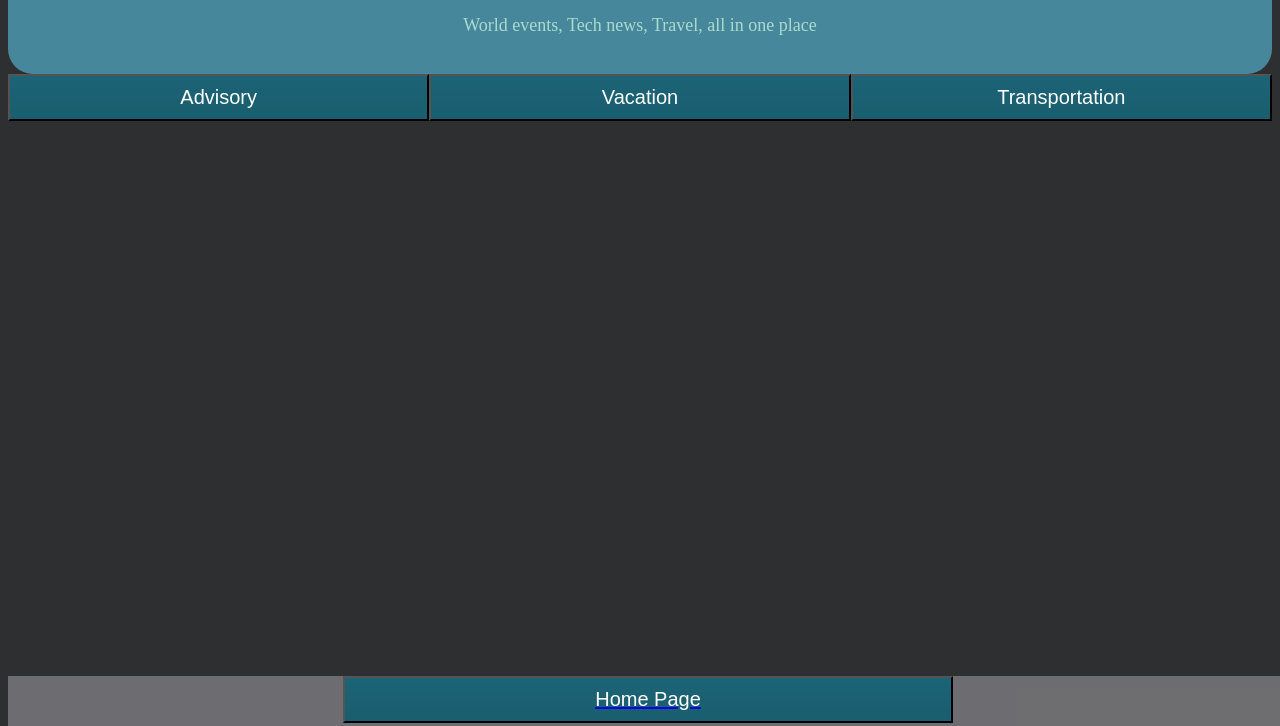
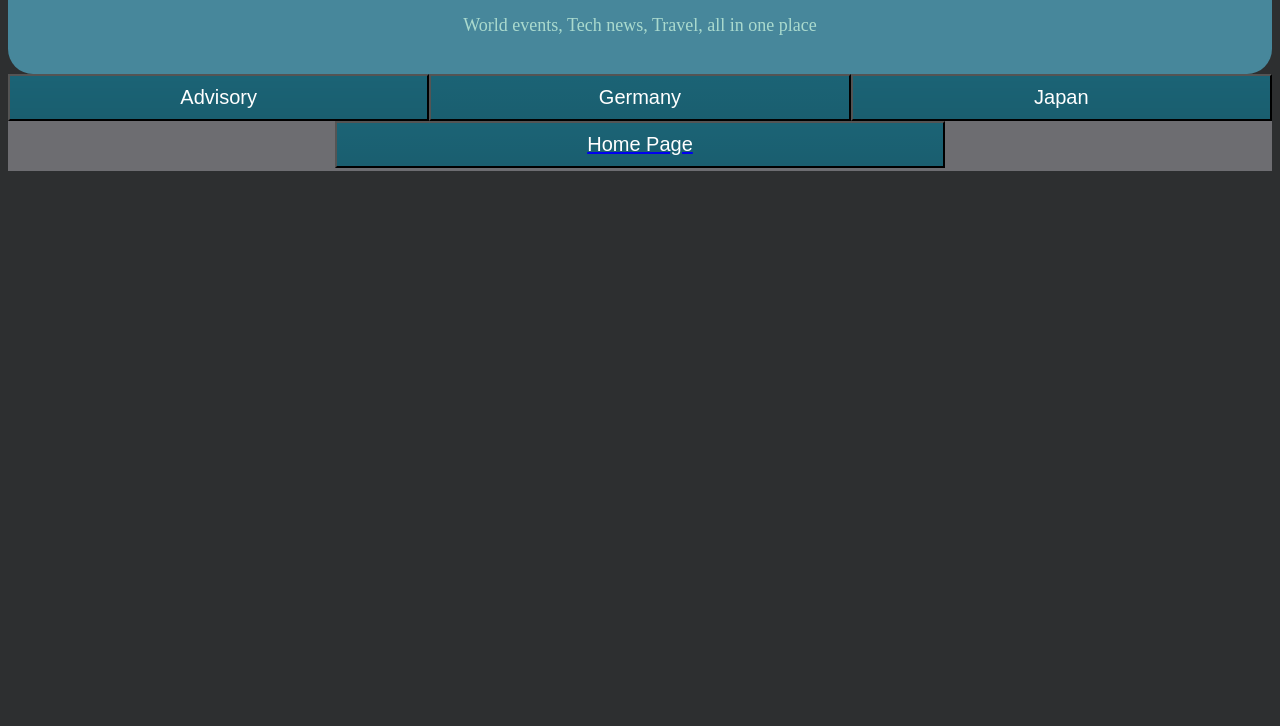
Before and after one commit to jelani-j/minimal_informer, a website with bundled scripts: page travel-news.html in a window 1280 px wide. Shown: the part 74-800 px from the top of the page. Built offline with nearby package versions, Linux system fonts and the light colour scheme.

Commit message:
finished local version of code, few css issues but everything is functional

```diff
--- a/style.css
+++ b/style.css
@@ -1,5 +1,10 @@
-body {
+  body {
     background-color: rgb(45, 47, 48);
+    display: flex;
+    flex-direction: column;
+    min-height: 400px;
+    margin-bottom: 100px;
+    clear: both;
   }
   .header {
     border-radius: 25px;
@@ -58,7 +63,7 @@ body {
   footer{
     background-color: rgba(123, 122, 126, 0.836);
     display: block;
-    position: absolute;
+    /* position: absolute; */
     bottom: 0;
     width: 100%;
     height: 50px;
--- a/travel-news.html
+++ b/travel-news.html
@@ -5,6 +5,7 @@
     <title>Advisory Scraper</title>
 </head>
 <body>
+    <div id="page-container">
         <header class = header>
             <div class = Header-Wrapper>
                 <h1>The Minimal Informer</h1>
@@ -17,15 +18,14 @@
                 Advisory
             </button>
             <button class = "Vacation" id = "vacation_news_button">
-            Vacation
+                Germany
             </button>
             <button class = "Transportation" id = "transportation_news_button">
-           Transportation
+               Japan
             </button>
         </div>
         <div id="table-output-travel"></div>
         <script type="module" src="website-write.js"></script>
-</body>
         <footer>
             <a href="index.html">
                 <button class = back-button>
@@ -33,4 +33,7 @@
                 </button>
             </a>
         </footer>
+    </div>
+</body>
+
 </html>
```
Lines whose indentation alone changed are shown as unchanged.
